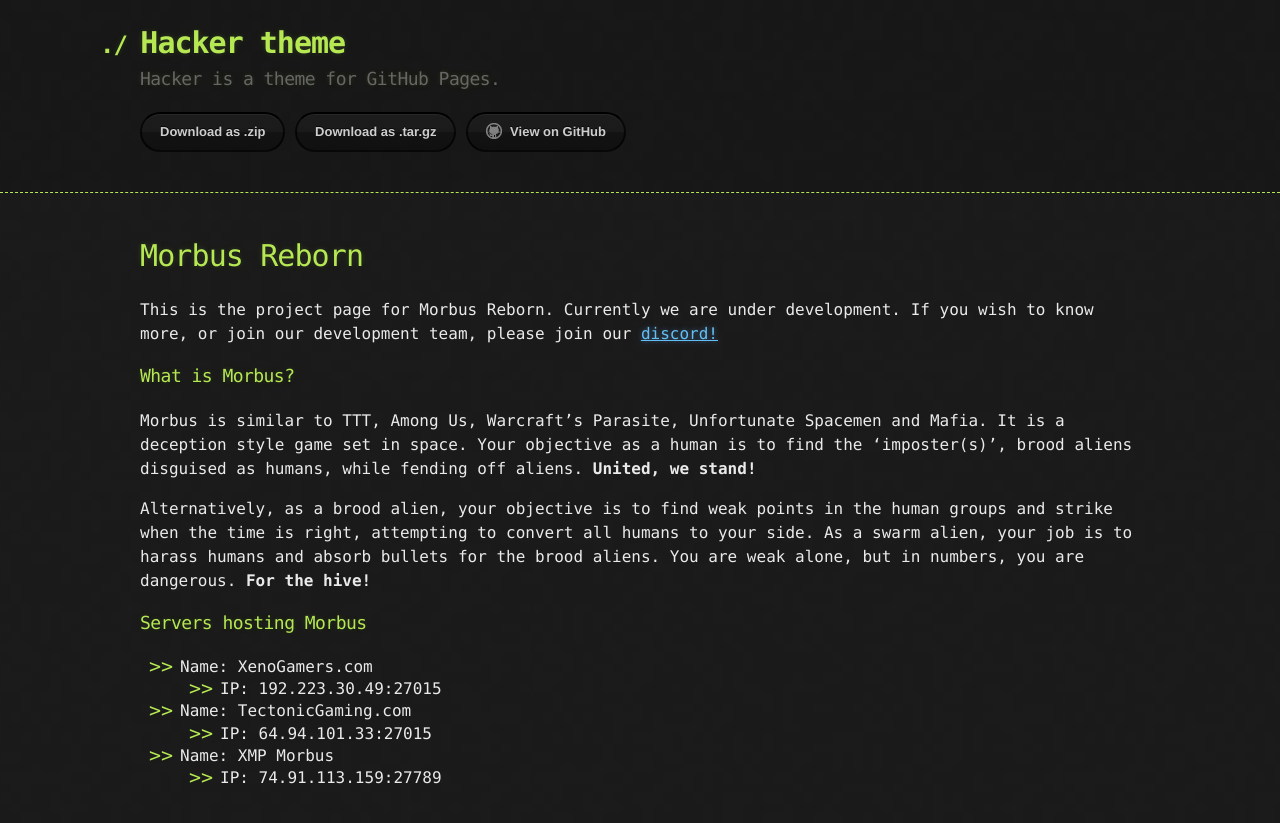
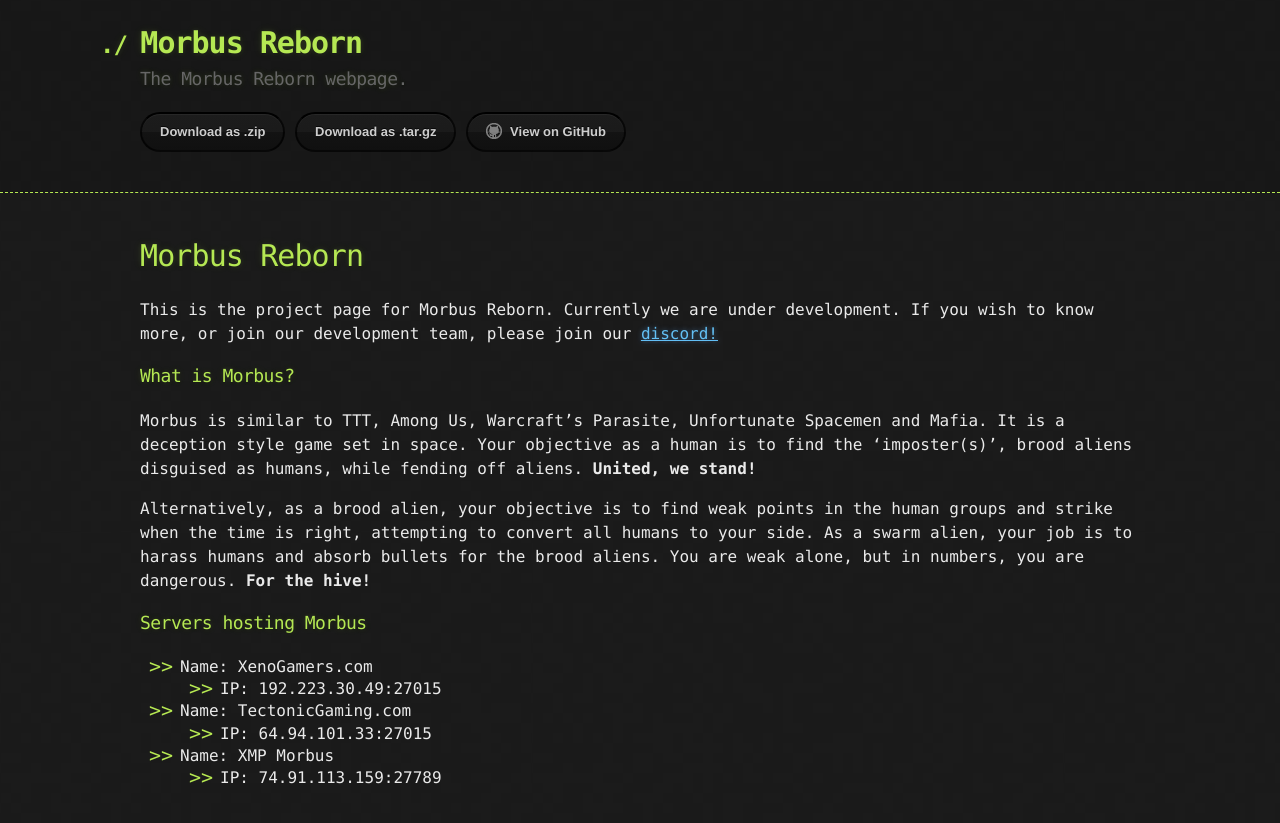
Before and after one commit to MorbusReborn/MorbusRebornWebpage, a Jekyll site: the page built from index.md, in a window 1280 px wide. Shown: the top 823 px of the page. Built offline with Jekyll 4.4.1, drawn with Linux system fonts in a browser that asks for light colours; our own code applies the rules of GitHub Pages for plain Markdown files.

Commit message:
Update _config.yml

```diff
--- a/_config.yml
+++ b/_config.yml
@@ -1,5 +1,7 @@
-title: Hacker theme
-description: Hacker is a theme for GitHub Pages.
+title: Morbus Reborn
+description: The Morbus Reborn webpage.
 show_downloads: true
 google_analytics:
 theme: jekyll-theme-hacker
+plugins:
+  - jekyll-seo-tag
```
